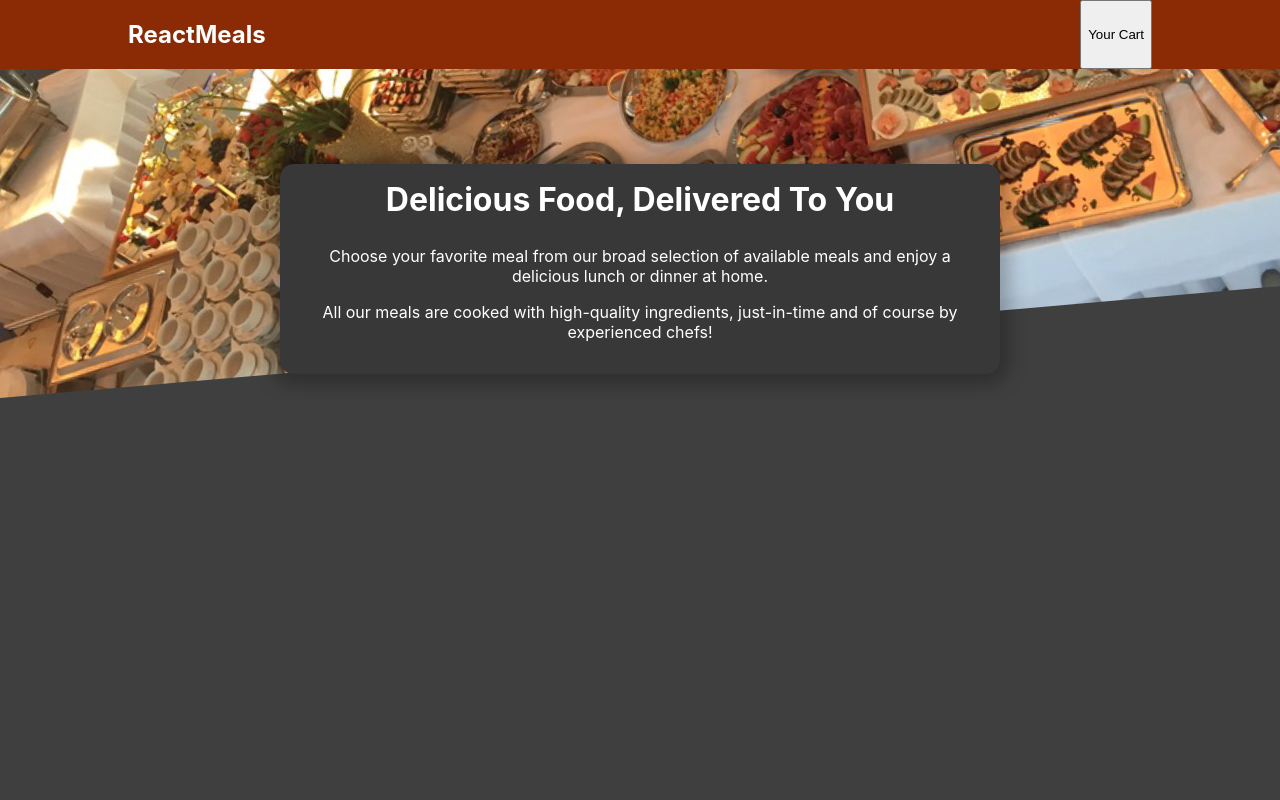
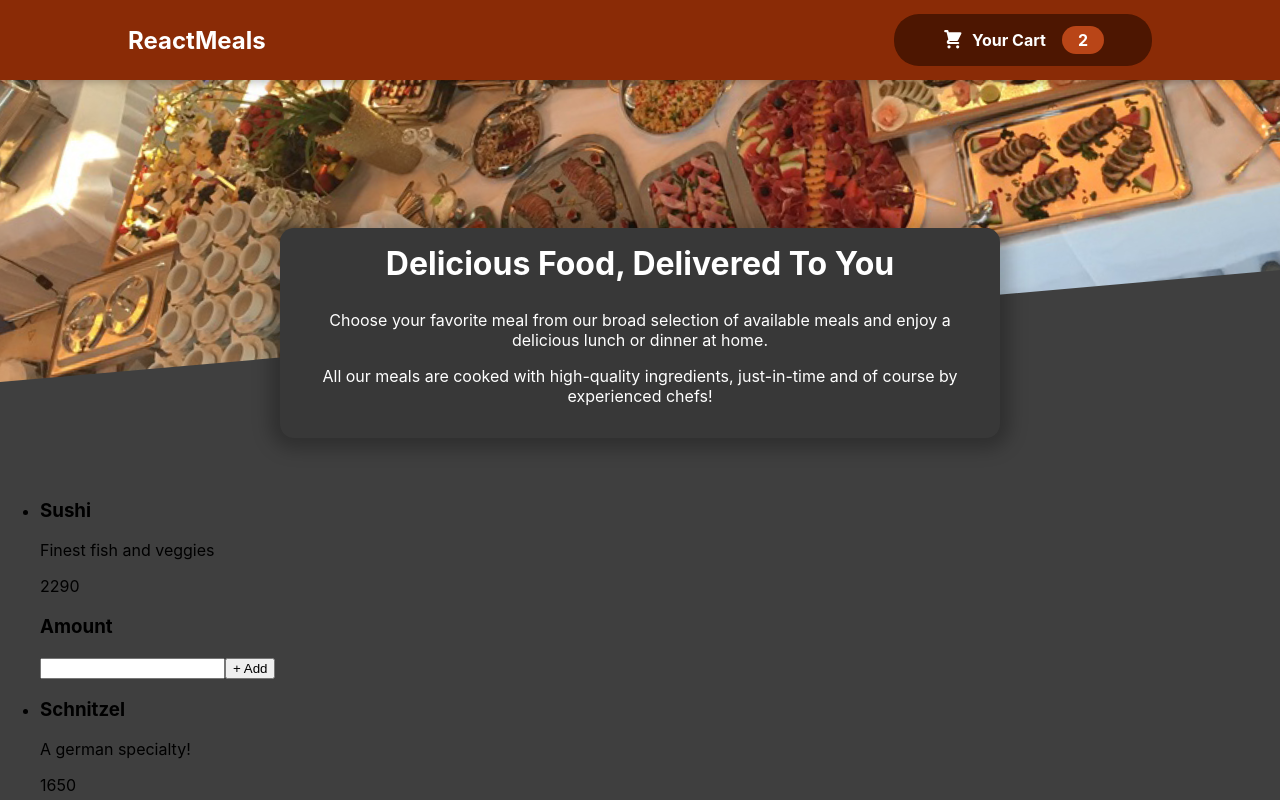
Before and after one commit to Eklipsorz/food-order-project, a React (Create React App) app: page / in a window 1280 px wide. Shown: the top 800 px of the page. Built offline with nearby package versions, Linux system fonts and the light colour scheme.

Commit message:
feat: add cart-button

```diff
--- a/src/App.js
+++ b/src/App.js
@@ -32,7 +32,7 @@
   return (
     <React.Fragment>
       <MainHeader />
-      {/* <Meals meals={meals} /> */}
+      <Meals meals={meals} />
     </React.Fragment>
   );
 }
--- /dev/null
+++ b/src/components/Cart/CartButton.js
@@ -0,0 +1,15 @@
+import styles from './CartButton.module.css';
+import CartIcon from './CartIcon';
+const CartButton = (props) => {
+  return (
+    <button className={styles['cart-button']} onClick={props.onClick}>
+      <span className={styles['cart-icon']}>
+        <CartIcon />
+      </span>
+      <span>Your Cart</span>
+      <span className={styles['cart-badge']}>2</span>
+    </button>
+  );
+};
+
+export default CartButton;
--- /dev/null
+++ b/src/components/Cart/CartButton.module.css
@@ -0,0 +1,82 @@
+.cart-button {
+  /* positioning */
+
+  /* display */
+  display: flex;
+  align-items: center;
+  justify-content: space-around;
+
+  /* box model */
+  padding: 0.75rem 3rem;
+  border-radius: 25px;
+  border: none;
+  /* font or others */
+
+  font: inherit;
+  background-color: #4d1601;
+  font-weight: bold;
+  color: #fff;
+  cursor: pointer;
+}
+
+.cart-button:hover,
+.cart-button:active {
+  /* positioning */
+  /* display */
+  /* box model */
+  /* font or others */
+  background-color: #2c0d00;
+}
+
+.cart-icon {
+  /* positioning */
+  /* display */
+  /* box model */
+  width: 1.35rem;
+  height: 1.35rem;
+  margin-right: 0.5rem;
+  /* font or others */
+}
+
+.cart-button:hover .cart-badge,
+.cart-button:active .cart-badge {
+  /* positioning */
+  /* display */
+  /* box model */
+  /* font or others */
+  background-color: #92320c;
+}
+
+.cart-badge {
+  /* positioning */
+  /* display */
+  /* box model */
+  padding: 0.25rem 1rem;
+  border-radius: 25px;
+  margin-left: 1rem;
+  /* font or others */
+  background-color: #b94517;
+  font-weight: bold;
+}
+
+.bump {
+  animation: bump 300ms ease-out;
+}
+
+@keyframes bump {
+  0% {
+    transform: scale(1);
+  }
+  10% {
+    transform: scale(0.9);
+  }
+  30% {
+    transform: scale(1.1);
+  }
+  50% {
+    transform: scale(1.15);
+  }
+  100% {
+    transform: scale(1);
+  }
+}
--- /dev/null
+++ b/src/components/Cart/CartIcon.js
@@ -0,0 +1,13 @@
+const CartIcon = () => {
+  return (
+    <svg
+      xmlns='http://www.w3.org/2000/svg'
+      viewBox='0 0 20 20'
+      fill='currentColor'
+    >
+      <path d='M3 1a1 1 0 000 2h1.22l.305 1.222a.997.997 0 00.01.042l1.358 5.43-.893.892C3.74 11.846 4.632 14 6.414 14H15a1 1 0 000-2H6.414l1-1H14a1 1 0 00.894-.553l3-6A1 1 0 0017 3H6.28l-.31-1.243A1 1 0 005 1H3zM16 16.5a1.5 1.5 0 11-3 0 1.5 1.5 0 013 0zM6.5 18a1.5 1.5 0 100-3 1.5 1.5 0 000 3z' />
+    </svg>
+  );
+};
+
+export default CartIcon;
--- a/src/components/Layout/MainBanner.module.css
+++ b/src/components/Layout/MainBanner.module.css
@@ -4,14 +4,14 @@
   /* display */
   /* box model */
   width: 100%;
-  height: 25rem;
+  height: 30rem;
   overflow: hidden;
   /* font or others */
 }
 
 .main-banner img {
   width: 110%;
-  height: 100%;
+  height: 80%;
   object-fit: cover;
   transform: rotateZ(-5deg) translateY(-4rem) translateX(-1rem);
 }
@@ -19,7 +19,7 @@
 .summary {
   /* positioning */
   position: relative;
-  top: -15rem;
+  top: -10rem;
   /* display */
   /* box model */
   max-width: 45rem;
--- a/src/components/Layout/MainHeader.js
+++ b/src/components/Layout/MainHeader.js
@@ -1,16 +1,17 @@
 import React from 'react';
 import MainBanner from './MainBanner';
+import CartButton from '../Cart/CartButton';
 
 import styles from './MainHeader.module.css';
 
 const MainHeader = (props) => {
   return (
     <React.Fragment>
-      <MainBanner />
       <div className={styles.header}>
         <h2>ReactMeals</h2>
-        <button>Your Cart</button>
+        <CartButton />
       </div>
+      <MainBanner />
     </React.Fragment>
   );
 };
--- a/src/components/Layout/MainHeader.module.css
+++ b/src/components/Layout/MainHeader.module.css
@@ -3,7 +3,7 @@
   position: fixed;
   top: 0;
   left: 0;
-
+  z-index: 10;
   /* display */
   display: flex;
   justify-content: space-between;
@@ -11,9 +11,12 @@
   /* box model */
   padding: 0 10%;
   width: 100%;
+  height: 5rem;
 
   /* font or others */
   background-color: #8a2b06;
+  align-items: center;
+  box-shadow: 0 2px 8px rgba(0, 0, 0, 0.25);
 }
 
 .header h2 {
```
